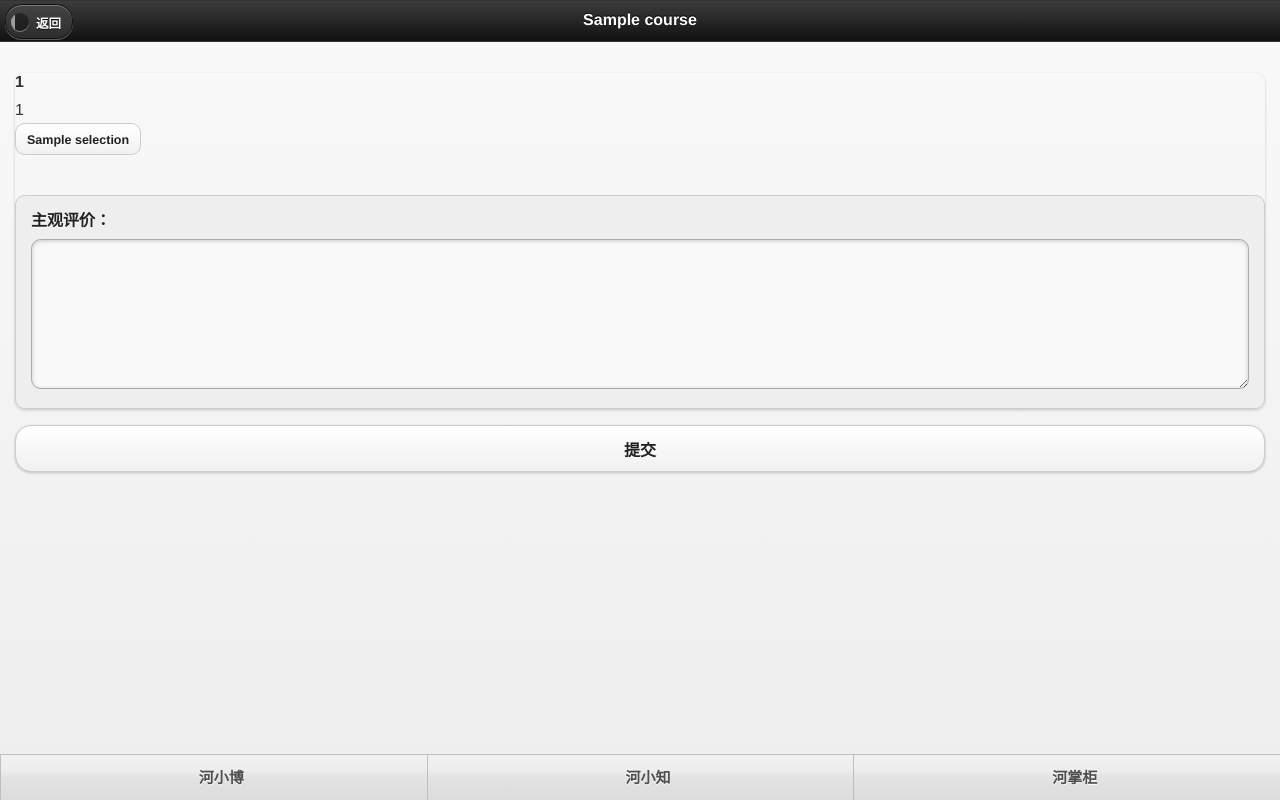
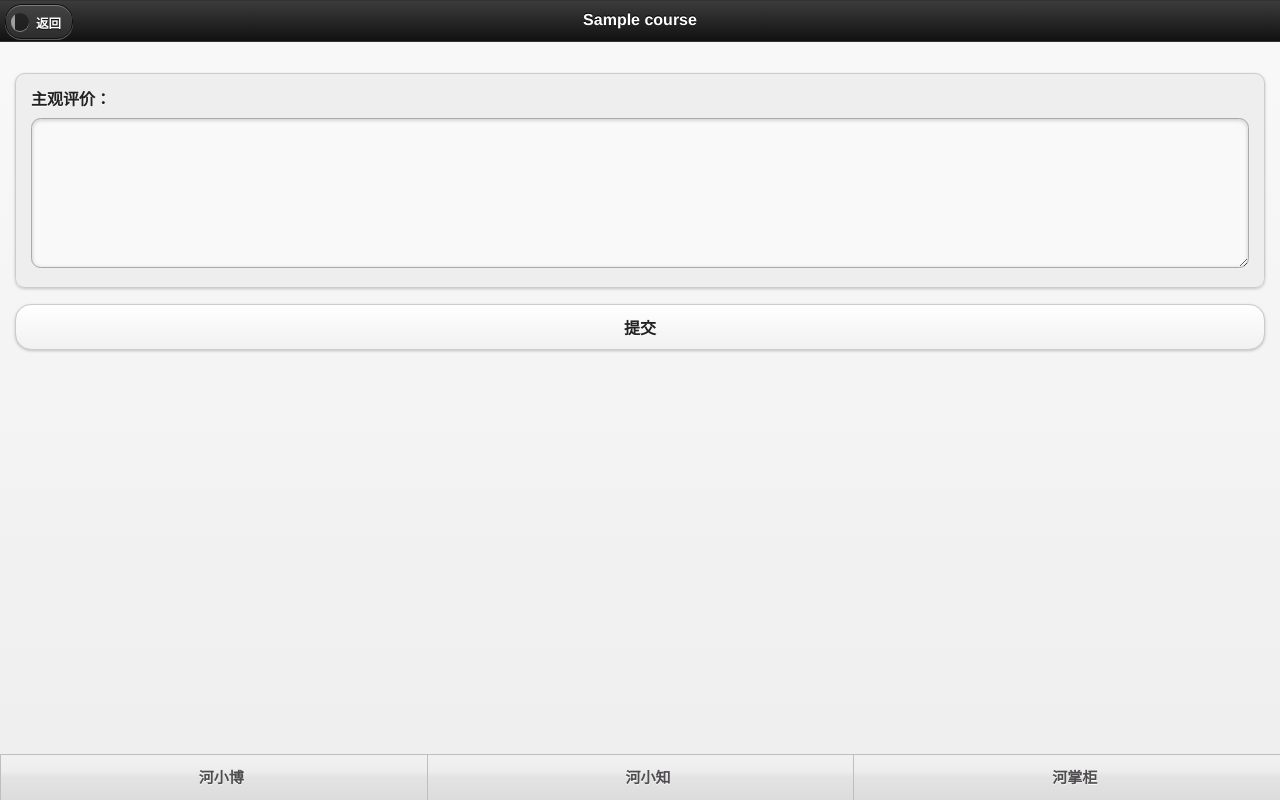
Before and after one commit to Zesystem/hdqn-wxweb, a Flask app: template app/templates/wxweb/Evaluate/detail.html in a window 1280 px wide. Run offline with Flask 2, Linux system fonts and the light colour scheme; the template is opened without the code that fills it: most values are stand-ins (such as "Sample title", 1, 10 or a date in 2020); parts of the project's set-up code (start-up, migrations or seed data) failed here and were passed over; some libraries are stand-ins or nearby versions; grey boxes are pictures that could not be loaded.

Commit message:
fixed detail.html structure

```diff
--- a/app/templates/wxweb/Evaluate/detail.html
+++ b/app/templates/wxweb/Evaluate/detail.html
@@ -38,18 +38,7 @@ WeixinJSBridge.call('hideToolbar');
 			<ul data-role="listview" data-inset="true">
 				<ul name="result" id="vo">
 					{% for item in courseinfo.data.question %}
-					<li>
-						<h2>{{ item[0] }}</h2>
-						{% for question in item[-1] %}
-							<label>{{ question[0] }}</label>
-							<fieldset data-role="controlgroup" data-type="horizontal" data-mini="true">
-								{% for selection in courseinfo.data.selection %}
-									<label>{{ selection[1] }}<input required name="{{ question[-1] }}" type="radio" value="{{ selection[-1] }}"></label>
-								{% endfor %}
-							</fieldset>
-						{% endfor %}
-						<br><br>
-					</li>
+
 					{% endfor %}
 				</ul>
 				<li>
@@ -65,6 +54,5 @@ WeixinJSBridge.call('hideToolbar');
 	{% include "wxweb/footnav.html" %}
 
 </div>
-<script src="http://res.wx.qq.com/open/js/jweixin-1.0.0.js"></script>
 </body>
 </html>
```
